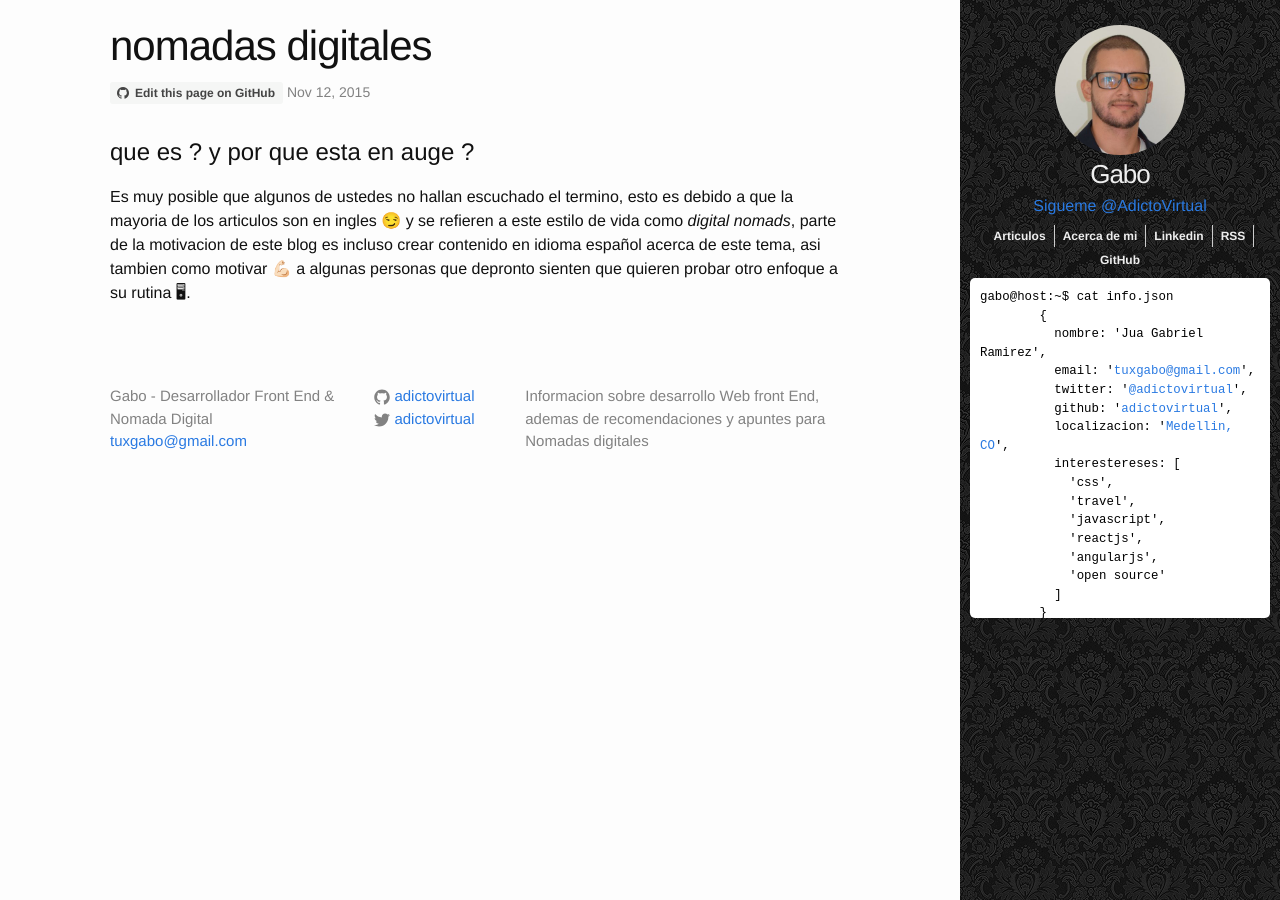
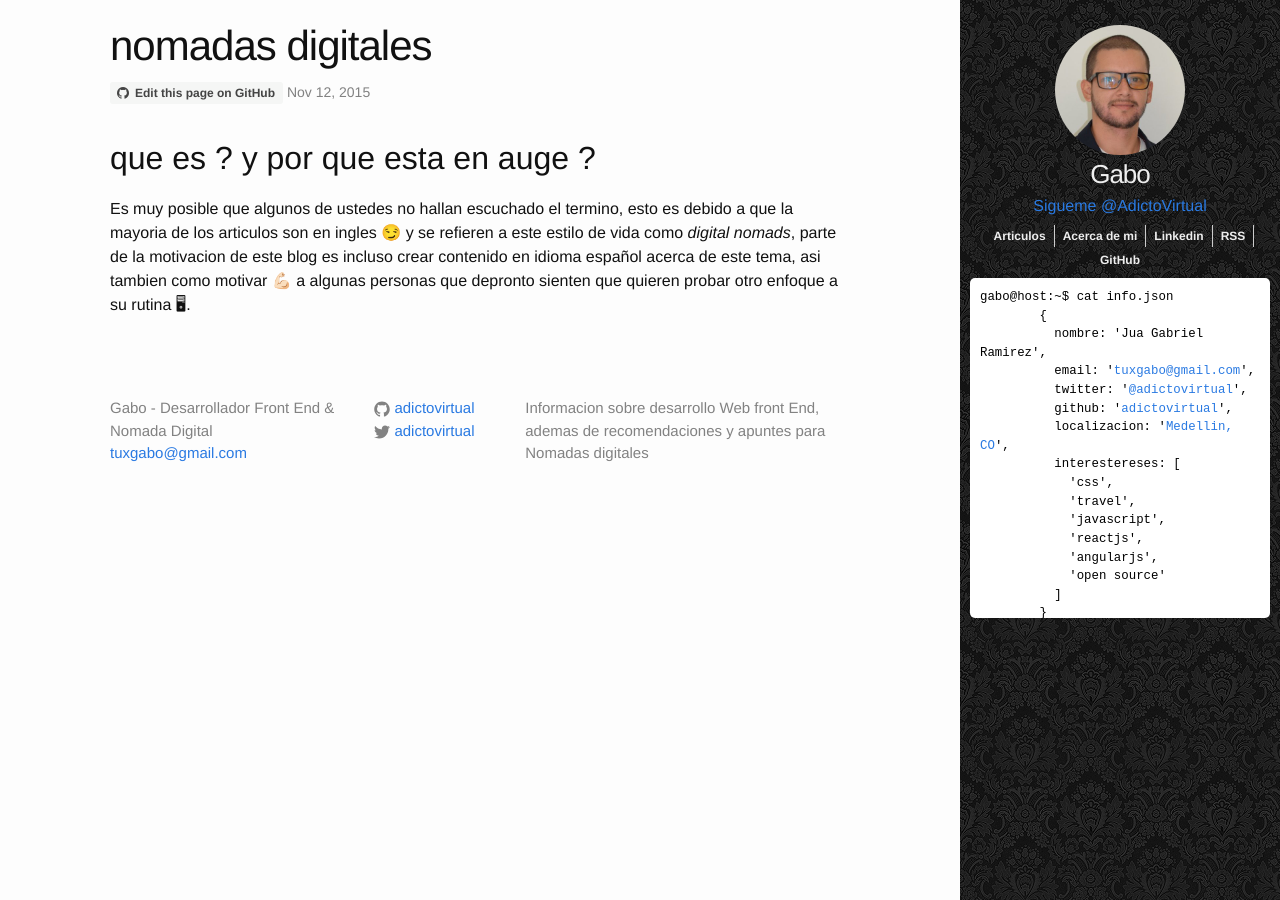
Before and after one commit to juanramirezc2/adictovirtual.github.io, a Jekyll site: the page built from _posts/2016-02-08-vida-de-nomada.md, in a window 1280 px wide. Built offline with Jekyll 4.4.1, drawn with Linux system fonts in a browser that asks for light colours; nearby versions of some CDN libraries; comment, search, counter and statistics services are not loaded.

Commit message:
error en markdown ahora agrego subtitulo

```diff
--- a/_posts/2016-02-08-vida-de-nomada.md
+++ b/_posts/2016-02-08-vida-de-nomada.md
@@ -6,7 +6,7 @@
 path: 2016-02-08-vida-de-nomada.md
 categories: articulos vida
 ---
-# que es ? y por que esta en auge ?
+## que es ? y por que esta en auge ?
 
 Es muy posible que algunos de ustedes no hallan escuchado el termino, esto es debido a que la mayoria de los articulos son en ingles 😏  y se refieren
 a este estilo de vida como *digital nomads*, parte de la motivacion de este blog es incluso crear contenido en idioma español acerca de este tema,
```
